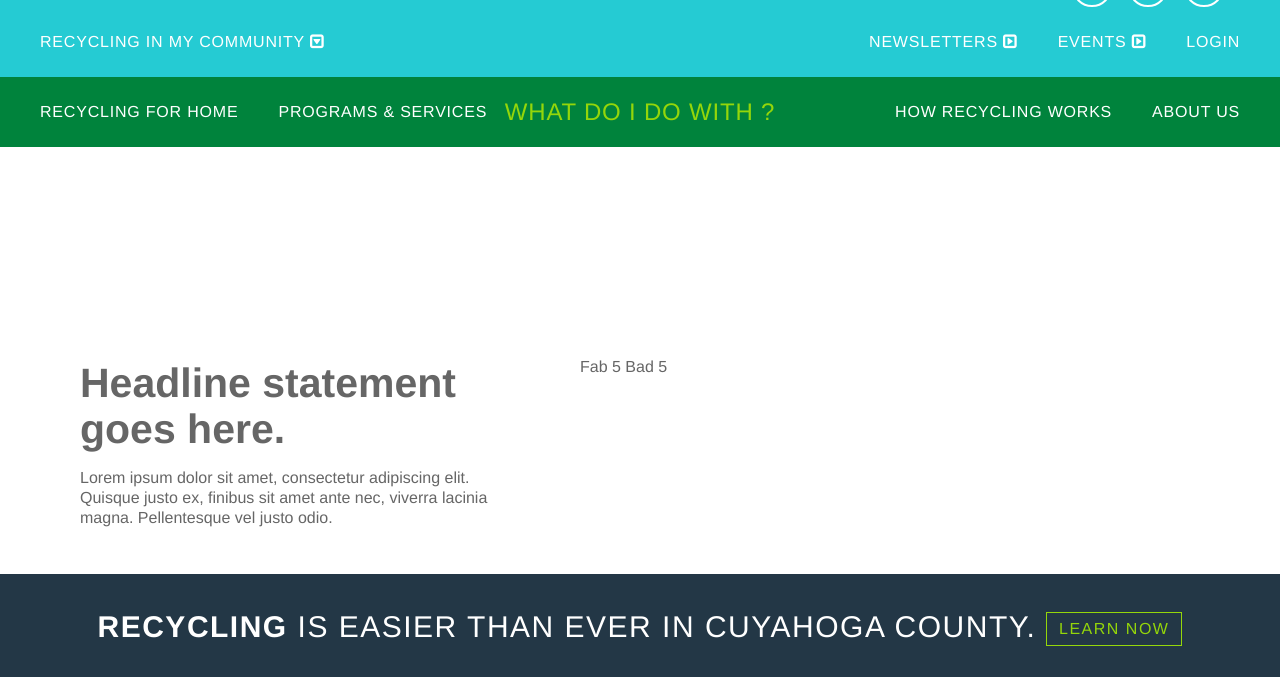
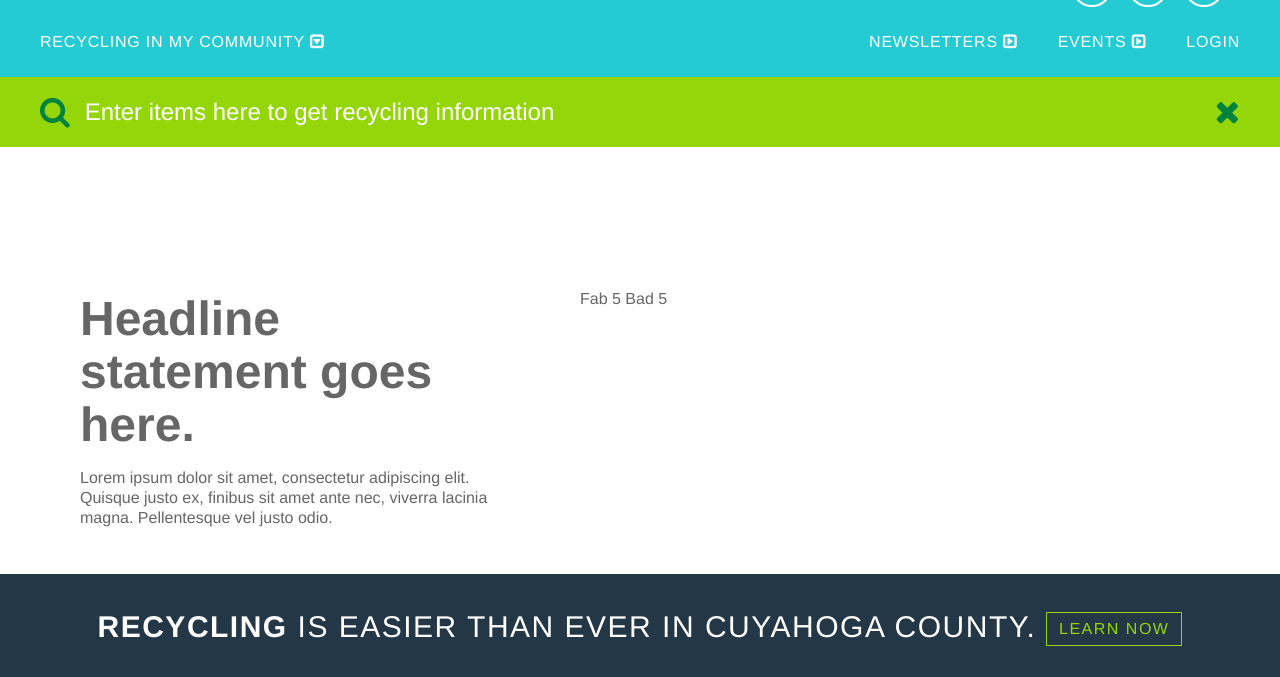
Before and after one commit to rjsnyderdesign/cuyahogarecycles-theme, a website: page root/index.html in a window 1280 px wide. Both pictures are taken after a click on the link "WHAT DO I DO WITH ?". Shown: the part 65-742 px from the top of the page. Drawn offline with nearby package versions, Linux system fonts and the light colour scheme.

Commit message:
What Do I Do With? Search form added

```diff
--- a/less/mixins.less
+++ b/less/mixins.less
@@ -38,3 +38,6 @@
 @import "mixins/nav-vertical-align.less";
 @import "mixins/grid-framework.less";
 @import "mixins/grid.less";
+
+// Custom mixins for CuyahogaRecycles.org theme
+@import "theme-mixins.less";
--- a/less/theme-components.less
+++ b/less/theme-components.less
@@ -32,6 +32,15 @@
 
 h1 {
   font-weight: bold;
+}
+
+
+//
+// Layout
+// --------------------------------------------------
+
+.full-height {
+  height: 100%;
 }
 
 
--- /dev/null
+++ b/less/theme-mixins.less
@@ -0,0 +1,25 @@
+/*!
+ * CuyahogaRecycles.org theme
+ */
+
+//
+// Placeholders
+// --------------------------------------------------
+
+.placeholder-color(@color) {
+  &::-webkit-input-placeholder {
+     color: @color;
+  }
+
+  &:-moz-placeholder { /* Firefox 18- */
+     color: @color;
+  }
+
+  &::-moz-placeholder {  /* Firefox 19+ */
+     color: @color;
+  }
+
+  &:-ms-input-placeholder {
+     color: @color;
+  }
+}
--- a/less/theme-wdidw.less
+++ b/less/theme-wdidw.less
@@ -33,7 +33,7 @@
 .wdidw-button {
   display: table-cell;;
   color: #fff;
-  font-size: 24px;
+  font-size: @font-size-large;
   text-align: center;
   white-space: nowrap;
   vertical-align: middle;
@@ -47,3 +47,52 @@
     text-decoration: none;
   }
 }
+
+.wdidw-search-bar {
+  width: 100%;
+  height: 100%;
+  position: absolute;
+  top: -100%;
+  left: 0;
+  background-color: @ccswd-green-2;
+  transition: top @link-transition-speed;
+
+  &.active {
+    top: 0;
+  }
+
+  .wdidw-search-form {
+    width: 100%;
+    height: 100%;
+    padding: (@font-size-base / 2) 0;
+
+    .input-group {
+      height: 100%;
+
+      input,
+      .form-control,
+      .btn {
+        height: 100%;
+        padding: 4px 0;
+        border: 0 none;
+        background: none;
+        color: @ccswd-green-1;
+        outline: none;
+
+        .box-shadow(none);
+
+        .fa {
+          font-size: (@font-size-base * 2);
+          padding: 2px 0;
+        }
+      }
+
+      input[type="text"] {
+        font-size: @font-size-large;
+        padding: 0 @font-size-base;
+
+        .placeholder-color(@white);
+      }
+    }
+  }
+}
--- a/less/theme.less
+++ b/less/theme.less
@@ -23,7 +23,6 @@
 .btn-info,
 .btn-warning,
 .btn-danger {
-  text-shadow: 0 -1px 0 rgba(0,0,0,.2);
   @shadow: inset 0 1px 0 rgba(255,255,255,.15), 0 1px 1px rgba(0,0,0,.075);
   .box-shadow(@shadow);
 
@@ -88,12 +87,12 @@
 }
 
 // Apply the mixin to the buttons
-.btn-default { .btn-styles(@btn-default-bg); text-shadow: 0 1px 0 #fff; border-color: #ccc; }
+.btn-default { .btn-styles(@btn-default-bg); }
 .btn-primary { .btn-styles(@btn-primary-bg); }
 .btn-success { .btn-styles(@btn-success-bg); }
-.btn-info    { .btn-styles(@btn-info-bg); }
+.btn-info    { .btn-styles(@btn-info-bg);    }
 .btn-warning { .btn-styles(@btn-warning-bg); }
-.btn-danger  { .btn-styles(@btn-danger-bg); }
+.btn-danger  { .btn-styles(@btn-danger-bg);  }
 
 
 //
@@ -128,6 +127,7 @@
 
 // Default navbar
 .navbar {
+  overflow: hidden;
   font-size: 16px;
   letter-spacing: @letter-spacing;
   text-transform: uppercase;
--- a/less/variables.less
+++ b/less/variables.less
@@ -59,15 +59,15 @@
 @font-family-base:        @font-family-sans-serif;
 
 @font-size-base:          16px;
-@font-size-large:         ceil((@font-size-base * 1.25)); // ~20px
-@font-size-small:         ceil((@font-size-base * 0.85)); // ~14px
+@font-size-large:         ceil((@font-size-base * 1.5));  // ~24px
+@font-size-small:         ceil((@font-size-base * 0.75)); // ~12px
 
-@font-size-h1:            floor((@font-size-base * 2.6)); // ~36px
-@font-size-h2:            floor((@font-size-base * 2.15)); // ~30px
-@font-size-h3:            ceil((@font-size-base * 1.7)); // ~24px
-@font-size-h4:            ceil((@font-size-base * 1.25)); // ~18px
+@font-size-h1:            floor((@font-size-base * 3));   // ~48px
+@font-size-h2:            floor((@font-size-base * 2));   // ~32px
+@font-size-h3:            ceil((@font-size-base * 1.5));  // ~24px
+@font-size-h4:            ceil((@font-size-base * 1.25)); // ~20px
 @font-size-h5:            @font-size-base;
-@font-size-h6:            ceil((@font-size-base * 0.85)); // ~12px
+@font-size-h6:            ceil((@font-size-base * 0.75)); // ~12px
 
 @letter-spacing:          0.05em;
 
--- a/root/index.html
+++ b/root/index.html
@@ -30,14 +30,14 @@
 
   <body>
 
-  <header class="page-header bg-blue">
+  <header class="page-header bg-blue" role="banner">
     <div class="container-fluid page-header-upper">
       <ul class="inline-link-list page-header-social">
         <li><a href="#"><i class="fa fa-lg fa-facebook"    ></i><span class="sr-only">CuyhahogaRecycles.org on Facebook</span></a></li><li
            ><a href="#"><i class="fa fa-lg fa-twitter"     ></i><span class="sr-only">CuyhahogaRecycles.org on Twitter</span></a></li><li
            ><a href="#"><i class="fa fa-lg fa-youtube-play"></i><span class="sr-only">CuyhahogaRecycles.org on Youtube</span></a></li>
       </ul>
-    </div>
+    </div><!-- /.container-fluid -->
     <nav class="navbar navbar-default">
       <div class="container-fluid">
         <ul class="nav navbar-nav navbar-globals">
@@ -48,9 +48,9 @@
           <li><a class="action-open-calendar" href="#!">Events <i class="fa fa-caret-square-o-right"></i></a></li>
           <li><a href="#">Login</a></li>
         </ul>
-      </div>
+      </div><!-- /.container-fluid -->
     </nav>
-    <nav class="navbar navbar-default bg-green-1">
+    <nav class="navbar navbar-default bg-green-1" role="navigation">
       <div class="container-fluid">
         <ul class="nav navbar-nav navbar-left navbar-primary">
           <li><a href="#">Recycling for Home</a></li>
@@ -62,10 +62,31 @@
         </ul>
         <div class="nav-center-wrapper">
           <div class="nav-center-inner">
-            <a class="wdidw-button" href="#!">What Do I Do With ?</a>
+            <a class="wdidw-button wdidw-show" href="#!">What Do I Do With ?</a>
           </div>
         </div>
-      </div>
+      </div><!-- /.container-fluid -->
+      <div class="wdidw-search-bar">
+        <div class="container-fluid full-height">
+          <form class="wdidw-search-form">
+            <div class="input-group">
+              <span class="input-group-btn">
+                <button type="submit" class="btn btn-default"><i class="fa fa-search"></i><span class="sr-only">Search</span></button>
+              </span>
+              <label class="sr-only" for="wdidw-search-field">Enter items here to get recycling information</label>
+              <input
+                type="text"
+                class="form-control"
+                placeholder="Enter items here to get recycling information"
+                id="wdidw-search-field"
+              />
+              <span class="input-group-btn">
+                <button class="btn btn-default wdidw-hide"><i class="fa fa-close"></i><span class="sr-only">Cancel search</span></button>
+              </span>
+            </div><!-- /.input-group -->
+          </form>
+        </div><!-- /.container-fluid -->
+      </div><!-- /.wdidw-search-bar -->
     </nav>
   </header>
 
@@ -93,8 +114,8 @@
             </div>
           </div>
         </div>
-      </div>
-      <div class="grid-cell grid-cell-6-1 grid-full-width">
+      </div><!-- /.grid-cell -->
+      <div class="grid-cell grid-cell-4-1 grid-full-width">
         <div class="grid-cell-container pal-inverse bg-dark">
           <div class="grid-cell-inner-container">
             <div class="grid-cell-inner-content">
@@ -104,17 +125,17 @@
             </div>
           </div>
         </div>
-      </div>
-      <div class="grid-cell grid-cell-2-2"><div class="grid-cell-container pal-inverse bg-blue"    ><a class="grid-cell-inner-container grid-cell-link" href="#"><div class="grid-cell-inner-content"><div class="grid-cell-content">What goes in<br />the recycling bin?</div></div></a></div></div>
-      <div class="grid-cell grid-cell-2-2"><div class="grid-cell-container pal-inverse bg-green-2" ><a class="grid-cell-inner-container grid-cell-link" href="#"><div class="grid-cell-inner-content"><div class="grid-cell-content">Businesses:<br />Recycle more, save more</div></div></a></div></div>
-      <div class="grid-cell grid-cell-2-2"><div class="grid-cell-container pal-inverse bg-yellow"  ><a class="grid-cell-inner-container grid-cell-link" href="#"><div class="grid-cell-inner-content"><div class="grid-cell-content">Master Recycler Program<br />Class of 2016</div></div></a></div></div>
+      </div><!-- /.grid-cell -->
+      <div class="grid-cell grid-cell-2-2"><div class="grid-cell-container pal-inverse bg-blue"    ><a class="grid-cell-inner-container grid-cell-link" href="#"><div class="grid-cell-inner-content"><div class="grid-cell-content">What goes in<br />the recycling bin?</div></div></a></div></div><!-- /.grid-cell -->
+      <div class="grid-cell grid-cell-2-2"><div class="grid-cell-container pal-inverse bg-green-2" ><a class="grid-cell-inner-container grid-cell-link" href="#"><div class="grid-cell-inner-content"><div class="grid-cell-content">Businesses:<br />Recycle more, save more</div></div></a></div></div><!-- /.grid-cell -->
+      <div class="grid-cell grid-cell-2-2"><div class="grid-cell-container pal-inverse bg-yellow"  ><a class="grid-cell-inner-container grid-cell-link" href="#"><div class="grid-cell-inner-content"><div class="grid-cell-content">Master Recycler Program<br />Class of 2016</div></div></a></div></div><!-- /.grid-cell -->
       <div class="grid-cell grid-cell-4-4">
         <div class="grid-cell-container pal-inverse">
           <div class="grid-cell-video-player">
             <iframe width="853" height="480" src="https://www.youtube.com/embed/xUjHSwEeEds?list=PL4BB135E683261DAB" frameborder="0" allowfullscreen></iframe>
           </div>
         </div>
-      </div>
+      </div><!-- /.grid-cell -->
       <div class="grid-cell grid-cell-2-4">
         <div class="grid-cell-container pal-inverse bg-blue">
           <div class="grid-cell-inner-container">
@@ -126,18 +147,18 @@
             </div>
           </div>
         </div>
-      </div>
+      </div><!-- /.grid-cell -->
       <div class="grid-cell grid-cell-6-3 grid-full-width">
         <div class="grid-cell-container pal-inverse bg-yellow">
         </div>
-      </div>
-      <div class="grid-cell grid-cell-1-2"><div class="grid-cell-container pal-inverse"><div class="grid-cell-inner-container"><div class="grid-cell-inner-content"><div class="grid-cell-content">.grid-cell</div></div></div></div></div>
-      <div class="grid-cell grid-cell-1-2"><div class="grid-cell-container pal-inverse"><div class="grid-cell-inner-container"><div class="grid-cell-inner-content"><div class="grid-cell-content">.grid-cell</div></div></div></div></div>
-      <div class="grid-cell grid-cell-1-2"><div class="grid-cell-container pal-inverse"><div class="grid-cell-inner-container"><div class="grid-cell-inner-content"><div class="grid-cell-content">.grid-cell</div></div></div></div></div>
-      <div class="grid-cell grid-cell-1-2"><div class="grid-cell-container pal-inverse"><div class="grid-cell-inner-container"><div class="grid-cell-inner-content"><div class="grid-cell-content">.grid-cell</div></div></div></div></div>
-      <div class="grid-cell grid-cell-1-2"><div class="grid-cell-container pal-inverse"><div class="grid-cell-inner-container"><div class="grid-cell-inner-content"><div class="grid-cell-content">.grid-cell</div></div></div></div></div>
-      <div class="grid-cell grid-cell-1-2"><div class="grid-cell-container pal-inverse"><div class="grid-cell-inner-container"><div class="grid-cell-inner-content"><div class="grid-cell-content">.grid-cell</div></div></div></div></div>
-      <div class="grid-cell grid-cell-6-1 grid-full-width">
+      </div><!-- /.grid-cell -->
+      <div class="grid-cell grid-cell-1-2"><div class="grid-cell-container pal-inverse"><div class="grid-cell-inner-container"><div class="grid-cell-inner-content"><div class="grid-cell-content">.grid-cell</div></div></div></div></div><!-- /.grid-cell -->
+      <div class="grid-cell grid-cell-1-2"><div class="grid-cell-container pal-inverse"><div class="grid-cell-inner-container"><div class="grid-cell-inner-content"><div class="grid-cell-content">.grid-cell</div></div></div></div></div><!-- /.grid-cell -->
+      <div class="grid-cell grid-cell-1-2"><div class="grid-cell-container pal-inverse"><div class="grid-cell-inner-container"><div class="grid-cell-inner-content"><div class="grid-cell-content">.grid-cell</div></div></div></div></div><!-- /.grid-cell -->
+      <div class="grid-cell grid-cell-1-2"><div class="grid-cell-container pal-inverse"><div class="grid-cell-inner-container"><div class="grid-cell-inner-content"><div class="grid-cell-content">.grid-cell</div></div></div></div></div><!-- /.grid-cell -->
+      <div class="grid-cell grid-cell-1-2"><div class="grid-cell-container pal-inverse"><div class="grid-cell-inner-container"><div class="grid-cell-inner-content"><div class="grid-cell-content">.grid-cell</div></div></div></div></div><!-- /.grid-cell -->
+      <div class="grid-cell grid-cell-1-2"><div class="grid-cell-container pal-inverse"><div class="grid-cell-inner-container"><div class="grid-cell-inner-content"><div class="grid-cell-content">.grid-cell</div></div></div></div></div><!-- /.grid-cell -->
+      <div class="grid-cell grid-cell-4-1 grid-full-width">
         <div class="grid-cell-container pal-inverse bg-green-2">
           <div class="grid-cell-inner-container">
             <div class="grid-cell-inner-content">
@@ -147,10 +168,9 @@
             </div>
           </div>
         </div>
-      </div>
-    </div>
+      </div><!-- /.grid-cell -->
+    </div><!-- /.tile-grid -->
   </main>
-  <div class="grid-cell grid-cell-1-1 grid-sizer" id="grid-sizer"></div>
 
   <footer class="page-footer" role="contentinfo">
     <div class="container-fluid">
@@ -209,15 +229,15 @@
 
   <div class="slidereveal-panel" id="panel-calendar">
       <h2>Events</h2>
-  </div>
+  </div><!-- /.slidereveal-panel -->
 
   <div class="slidereveal-panel" id="panel-newsletters">
       <h2>Newsletters</h2>
-  </div>
+  </div><!-- /.slidereveal-panel -->
 
   <div class="slidereveal-panel" id="panel-menu">
       <h2>Menu</h2>
-  </div>
+  </div><!-- /.slidereveal-panel -->
 
   <!-- /slider panels -->
 
--- a/root/js/global.js
+++ b/root/js/global.js
@@ -19,16 +19,14 @@
 
     $( window.document.body ).ready( function () {
 
-        var $grid     = $( '.grid' ),
+        var $grid       = $( '.grid' ),
             $gridSizer  = $('#grid-sizer'),
             shuffleOpts = {
                 speed: 1,
                 easing: 'ease-out',
                 itemSelector: '.grid-cell',
                 gutterWidth: 0,
-                columnWidth: function () {
-                    return $gridSizer.width();
-                },
+                columnWidth: function () { return $gridSizer.width(); },
                 buffer: 0.01,
                 throttleTime: 250,
                 sequentialFadeDelay: 150,
@@ -40,24 +38,16 @@
         //
 
         $( window ).resize( function () {
-            var cols;
-            if ( true ) {
-                cols = 3;
-            } else if ( true ) {
-                cols = 2;
-            } else {
-                cols = 1;
-            }
+            // var cols;
+            // if ( true ) {
+            //     cols = 3;
+            // } else if ( true ) {
+            //     cols = 2;
+            // } else {
+            //     cols = 1;
+            // }
             // $grid.width( roundUp ( $grid.width(), cols ) );
         } );
-
-        //
-        // Init Shuffle
-        //
-
-        // $grid.shuffle( shuffleOpts );
-        // $grid.shuffle( 'update' );
-
 
         //
         // SlidePanel
@@ -98,6 +88,18 @@
             $( '.slide-reveal-overlay' ).eq( 0 ).remove();
         }
 
+        //
+        // What Do I Do With?
+        //
+
+        $( '.wdidw-show' ).on( 'click', function () {
+          $( '.wdidw-search-bar' ).addClass( 'active' );
+        } );
+
+        $( '.wdidw-hide' ).on( 'click', function () {
+          $( '.wdidw-search-bar' ).removeClass( 'active' );
+        } );
+
     } );
 
 } )( window, jQuery );
```
Also changed, not shown: dist/css/bootstrap-theme.css, dist/css/bootstrap-theme.min.css, dist/css/bootstrap.css, dist/css/bootstrap.min.css, 4 other files.
